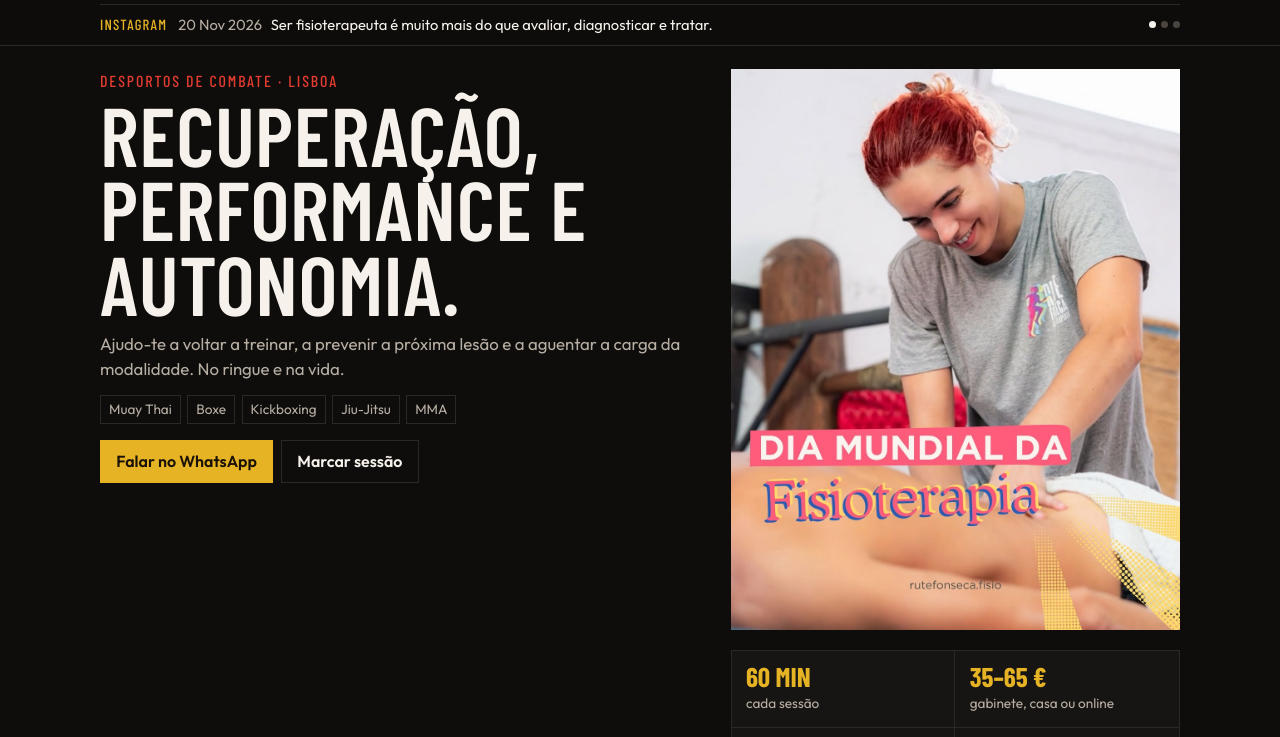
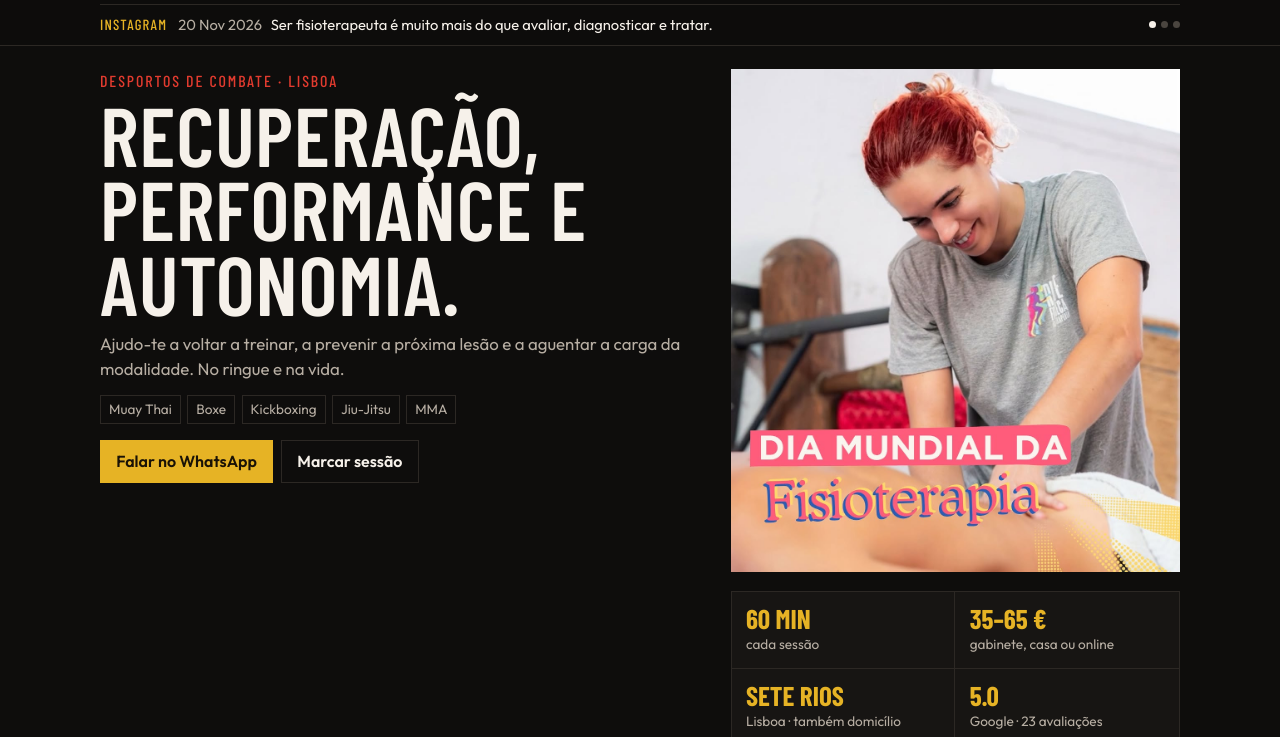
Before and after one commit to LilianaLukash/rute-fonseca-draft, a plain HTML site: page index.html in a window 1280 px wide. Shown: the part 54-791 px from the top of the page. Drawn offline with nearby package versions, Linux system fonts and the light colour scheme.

Commit message:
Shorten the hero photo so it lines up with the text.
The bottom of the session picture was leaving an empty gap beside it.

```diff
--- a/styles.css
+++ b/styles.css
@@ -398,6 +398,11 @@ h2 {
     align-items: start;
     gap: 1.2rem 1.4rem;
   }
+  .hero-photo img {
+    aspect-ratio: 1 / 1.12;
+    object-fit: cover;
+    object-position: center top;
+  }
   .facts { align-self: stretch; }
   .shots { grid-template-columns: 1fr 1fr; }
   .reels { grid-template-columns: repeat(3, 1fr); }
```
